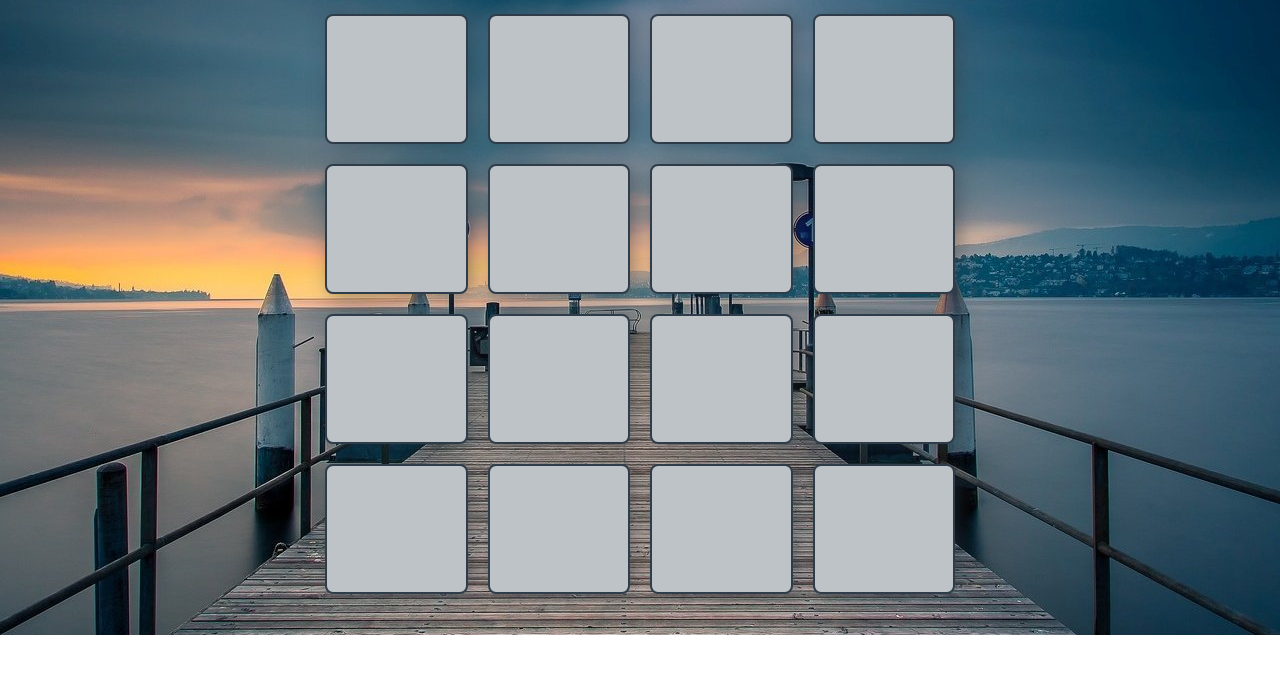
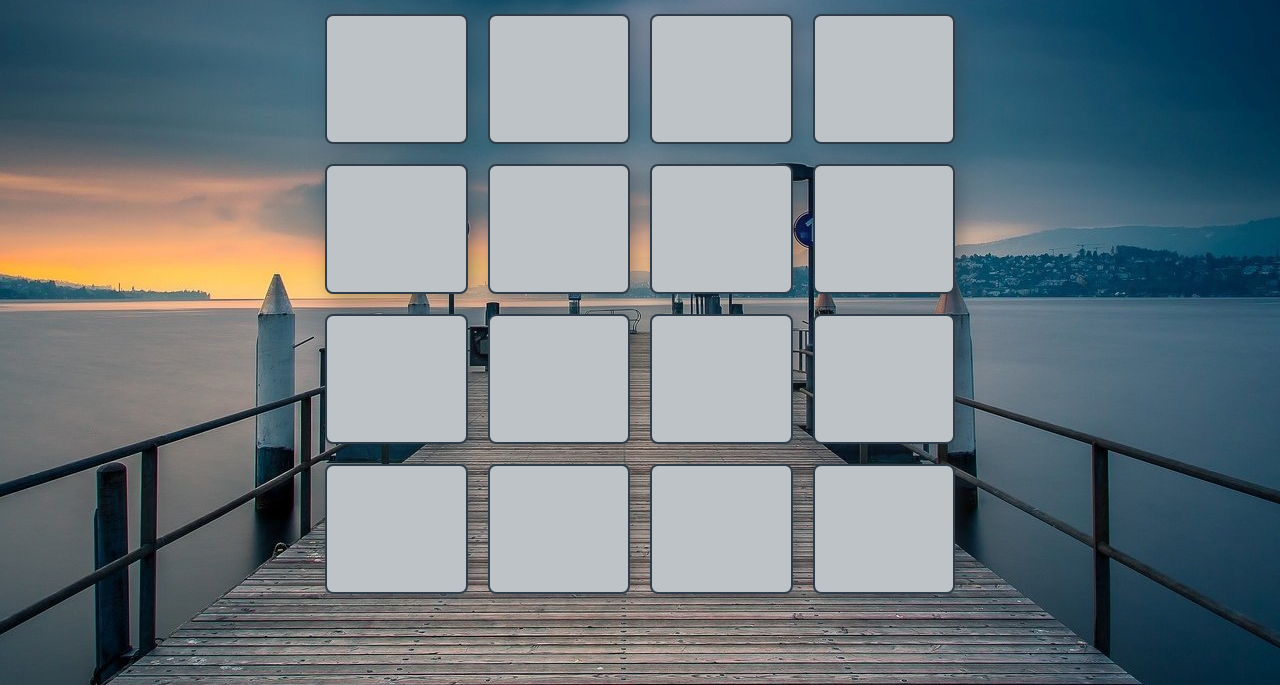
Before and after one commit to SergioALouro/udacity-memory-game, a plain HTML site: page index.html in a window 1280 px wide. Shown: the part 165-850 px from the top of the page. Before the commit the page ends 800 px from the top, so only its background shows below. Drawn offline with nearby package versions, Linux system fonts and the light colour scheme; a web font is replaced by a local one.

Commit message:
Add files via upload

```diff
--- a/css/app.css
+++ b/css/app.css
@@ -15,7 +15,7 @@ body {
     height: 100%;
     margin: 0;
     padding: 0;
-    overflow-y: hidden;
+
 
 }
 
--- a/js/app.js
+++ b/js/app.js
@@ -69,7 +69,7 @@ function startGame() {
 	listOfStars[2].style.color ='#FFD700';
 	listOfStars[1].style.color ='#FFD700';
 	listOfStars[0].style.color ='#FFD700';
-	stars[0].style.color = "#FFD700";
+	stars[0].style.color = '#FFD700';
 
 	// reset timer
 	second = 0;
@@ -82,7 +82,7 @@ function startGame() {
 showCards = function() {
 	this.classList.toggle('open');
 	this.classList.toggle('show');
-	this.classList.toggle("disabled");
+	this.classList.toggle('disabled');
 };
 
 //card open function
```
Also changed, not shown: 1 other file.
